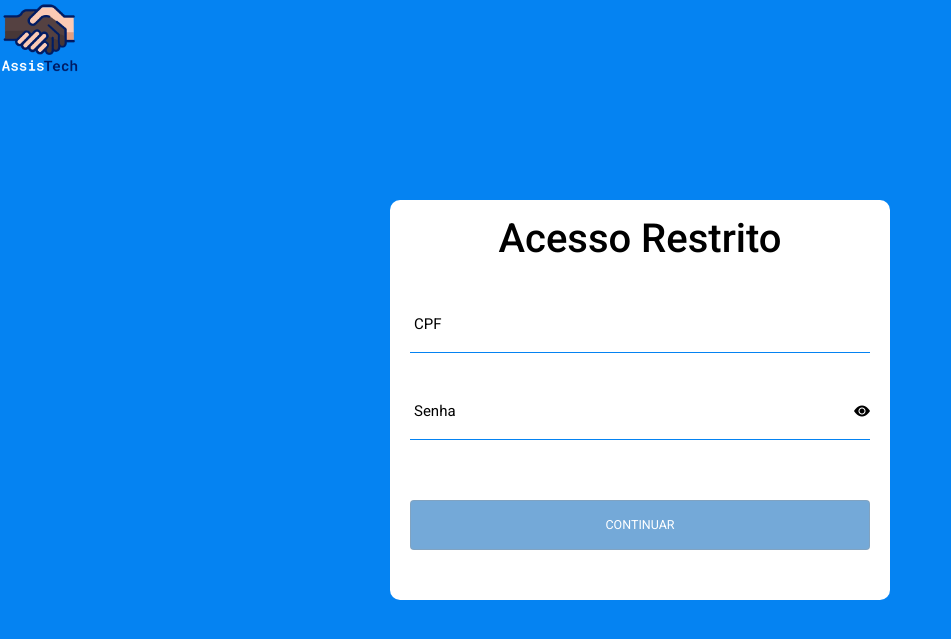
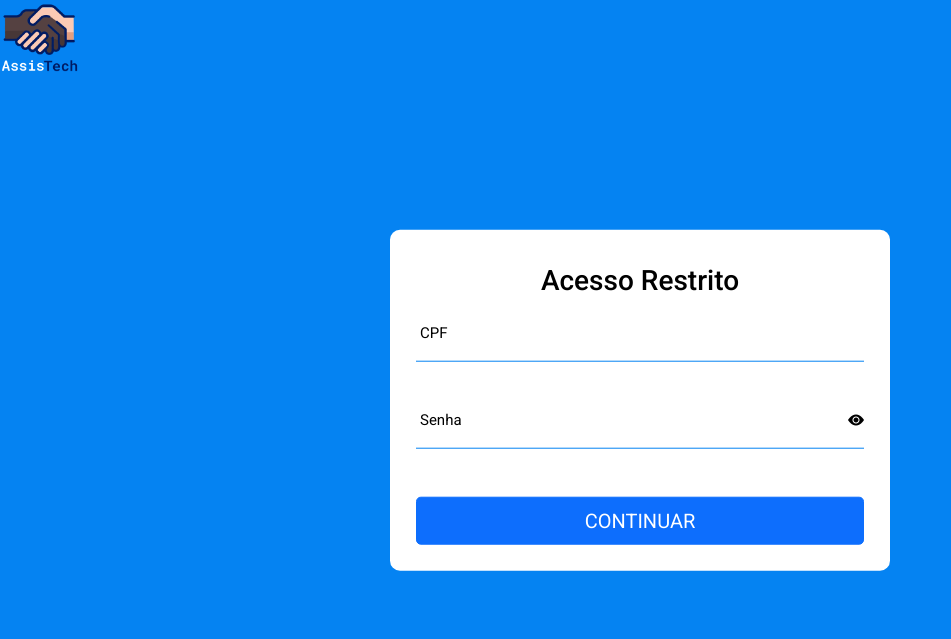
Before and after one commit to kauelunelli/ASSISTECH-FRAMEWORK, a Django app: page /login/ in a window 1280 px wide. Shown: the top 639 px of the page, without its empty margins (0-951 px from the left). Run offline with Django 3.2, Linux system fonts and the light colour scheme; some libraries are stand-ins or nearby versions.

Commit message:
Finalização
Sistema de segurança feito.

```diff
--- a/funcionarios/templates/accounts/home.html
+++ b/funcionarios/templates/accounts/home.html
@@ -1 +1,2 @@
-<h1>ADM SUPREMOHAHAHAHA</h1>
+<span>Hello, {{request.user}}</span>
+<span><a href="{% url 'logout' %}">Sair</a></span>
--- a/funcionarios/templates/accounts/login.html
+++ b/funcionarios/templates/accounts/login.html
@@ -18,35 +18,36 @@
 
     <img class='logo-tech' src="{% static 'images/logo.png' %}" alt="logo">
     <div class="container_login">
-        <h1>Acesso Restrito</h1>
-        <div class="div_login">
+        {% if messages %}
+            {% for message in messages %}
+            <div class="alert alert-warning alert-dismissible fade show" role="alert">
+                <strong>{{message}}</strong>
+                <button type="button" class="btn-close" data-bs-dismiss="alert" aria-label="Close"></button>
+            </div>
+            {% endfor %}
+        {% endif %}
+
+        <h3 class="text-center mt-4">Acesso Restrito</h3>
+
+        <div class="div_login p-3">
             <form method="POST">
                 {% csrf_token %}
                 <div class="div_CPF">
                     <input type="text" name="CPF" id="CPF" class="campo_dados" required>
                     <label for="CPF" title="Preencha este campo." class="label_dados">CPF</label>
-            </div>
-                <div class="div_senha">
+                </div>
+                <div class="div_senha mb-5">
                     <input type='password' name="password" id="password" class="campo_dados" required>
                     <label for="Senha" title="Preencha este campo." class="label_dados">Senha</label>
                     <span class='bi bi-eye-fill'></span>
                 </div>
-                <button type="submit" name="continuar" id="continuar" class="botão"><b></b>CONTINUAR</b></button>
-            </div>
+                <div class="d-grid gap-2 mt-3">
+                    <button type="submit" name="continuar" id="continuar" class="btn btn-primary btn-lg">CONTINUAR</button>
+                </div>
             </form>
+        </div>
+    </div>
 
-        </div>
-
-    </div>
-    {% if messages %}
-        {% for message in messages %}
-        <div class="alert alert-warning alert-dismissible fade show" role="alert">
-            <strong>{{message}}</strong>
-            <button type="button" class="btn-close" data-bs-dismiss="alert" aria-label="Close"></button>
-          </div>
-
-        {% endfor %}
-    {% endif %}
     <script src="{% static 'js/bootstrap.bundle.js' %}"></script>
     <script>
 
--- a/funcionarios/urls.py
+++ b/funcionarios/urls.py
@@ -6,6 +6,7 @@ urlpatterns = [
 	path('home/', views.home, name="home"),
 	path('register/', views.registerPage, name="register"),
 	path('login/', views.loginPage, name="login"),
+	path('logout/', views.logoutUser, name="logout"),
 ]
 
 #     path('products/', views.products, name='products'),
--- a/funcionarios/views.py
+++ b/funcionarios/views.py
@@ -42,6 +42,10 @@ def loginPage(request):
     context = {}
     return render(request, 'accounts/login.html')
 
+def logoutUser(request):
+    logout(request)
+    return redirect('login')
 
+@login_required(login_url='login')
 def home(request):
     return render(request, 'accounts/home.html')
--- a/templates/static/css/login.css
+++ b/templates/static/css/login.css
@@ -19,7 +19,8 @@ h1{
 }
 .container_login {
     width: 500px;
-    height: 400px;
+    padding: 10px;
+    /* height: 450px; */
     border-radius: 10px;
     position: absolute;
     top: 50%;
@@ -27,9 +28,6 @@ h1{
     transform: translate(-50%, -50%);
     color: rgb(0, 0, 0);
     background-color: rgb(255, 255, 255);
-}
-.div_login{
-    margin: 50px 20px;
 }
 
 .div_CPF{
@@ -86,22 +84,3 @@ h1{
     font-size: 15px;
     transition: 0.2s;
 }
-
-.botão{
-    margin-top: 60px;
-    width: 460px;
-    height: 50px;
-    color: white;
-    background-color: #74a9d8;
-    font-size: 12.5px;
-    border-radius: 4px;
-    border: #9696965d 1px solid;
-
-}
-
-.botão:hover {
-    background-color: #0583F2;
-    border: #dadada 1px solid;
-    color: white;
-    cursor: pointer;
-}
```
Also changed, not shown: db.sqlite3, funcionarios/templates/accounts/navbar.html (added).
